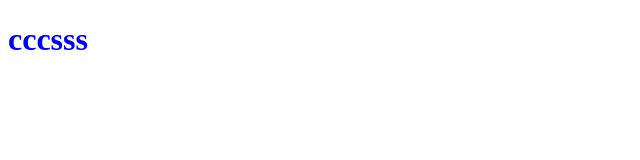
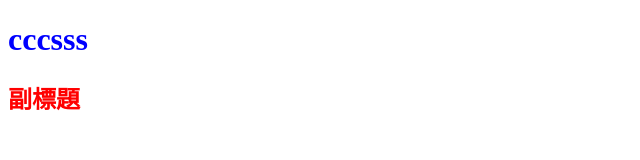
Before and after one commit to zxcas20010908-dot/GithubTest, a plain HTML site: page index.html in a window 1280 px wide. Shown: the whole page, without its empty margins (0-640 px from the left). Drawn offline with Linux system fonts and the light colour scheme.

Commit message:
新增H2

```diff
--- a/css/all.css
+++ b/css/all.css
@@ -4,3 +4,6 @@ dody{
 h1{
     color:blue;
 }
+h2{
+    color:red;
+}
--- a/index.html
+++ b/index.html
@@ -4,5 +4,6 @@
     <title>Hello</title>
     <link rel="stylesheet" href="css/all.css">
 <h1>cccsss</h1>
+<h2>副標題</h2>
 </head>
 </html>
```
